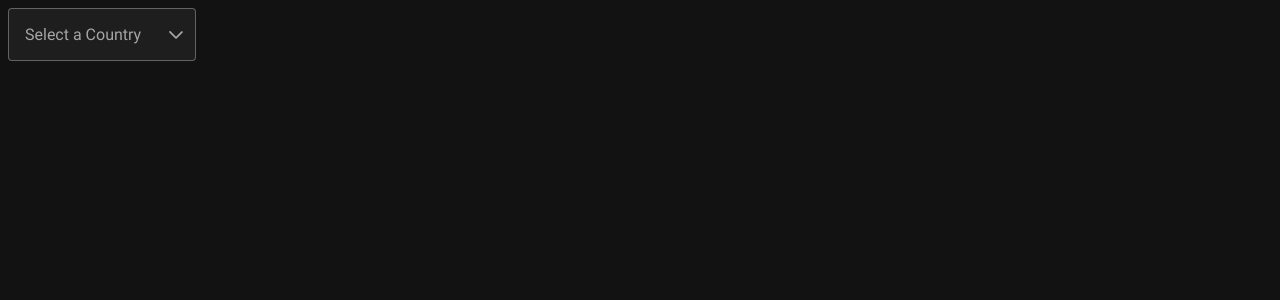
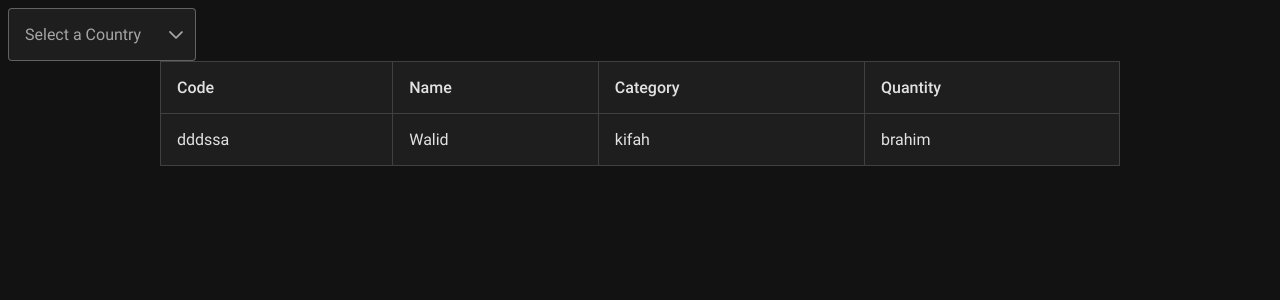
Before and after one commit to Nader-cpu/gym, a React (Create React App) app: page / in a window 1280 px wide. Shown: the top 300 px of the page. Built offline with nearby package versions, Linux system fonts and the light colour scheme.

Commit message:
basic table setup

```diff
--- a/src/App.js
+++ b/src/App.js
@@ -1,9 +1,13 @@
-import { useState } from "react";
-import DropDown from "./components/dropdown";
 import FilterDemo from "./components/dropdown";
+import GridLinesDemo from "./components/dataTable";
 
 function App() {
-  return <FilterDemo />;
+	return (
+		<>
+			<FilterDemo />
+			<GridLinesDemo />
+		</>
+	);
 }
 
 export default App;
--- a/src/components/dataTable.js
+++ b/src/components/dataTable.js
@@ -1,11 +1,25 @@
+import React, { useState, useEffect } from "react";
 import { DataTable } from "primereact/datatable";
 import { Column } from "primereact/column";
 
-<DataTable value={products} stripedRows tableStyle={{ minWidth: "50rem" }}>
-	<Column field="code" header="Code"></Column>
-	<Column field="name" header="Name"></Column>
-	<Column field="category" header="Category"></Column>
-	<Column field="quantity" header="Quantity"></Column>
-</DataTable>;
+export default function GridLinesDemo() {
+	const [products, setProducts] = useState([
+		{ code: "dddssa", name: "Walid", category: "kifah", quantity: "brahim" },
+	]);
 
-export default DataTable;
+	useEffect(() => {}, []);
+
+	return (
+		<div className="card">
+			<DataTable
+				value={products}
+				showGridlines
+				tableStyle={{ margin: "auto", width: "75vw" }}>
+				<Column field="code" header="Code"></Column>
+				<Column field="name" header="Name"></Column>
+				<Column field="category" header="Category"></Column>
+				<Column field="quantity" header="Quantity"></Column>
+			</DataTable>
+		</div>
+	);
+}
--- a/src/components/dropdown.js
+++ b/src/components/dropdown.js
@@ -48,11 +48,16 @@ export default function FilterDemo() {
 		);
 	};
 
+	const handleSelectChange = (value) => {
+		setSelectedCountry(value);
+		console.log(value);
+	};
+
 	return (
 		<div className="card flex justify-content-center">
 			<Dropdown
 				value={selectedCountry}
-        onChange={(e) => setSelectedCountry(e.value)}
+				onChange={(e) => handleSelectChange(e.value)}
 				options={countries}
 				optionLabel="name"
 				placeholder="Select a Country"
```
Lines whose indentation alone changed are shown as unchanged.
